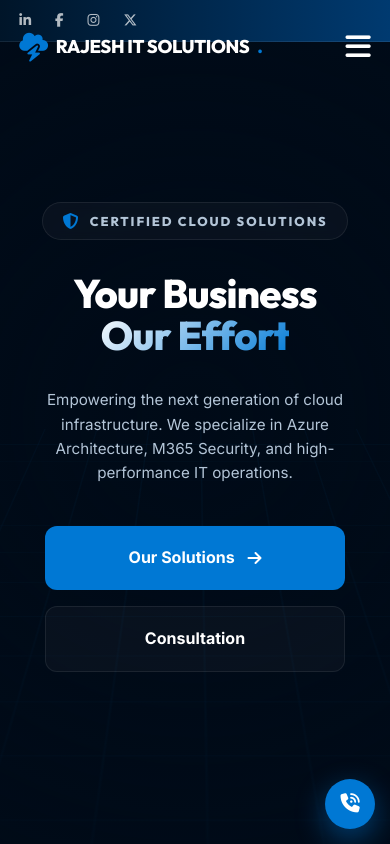
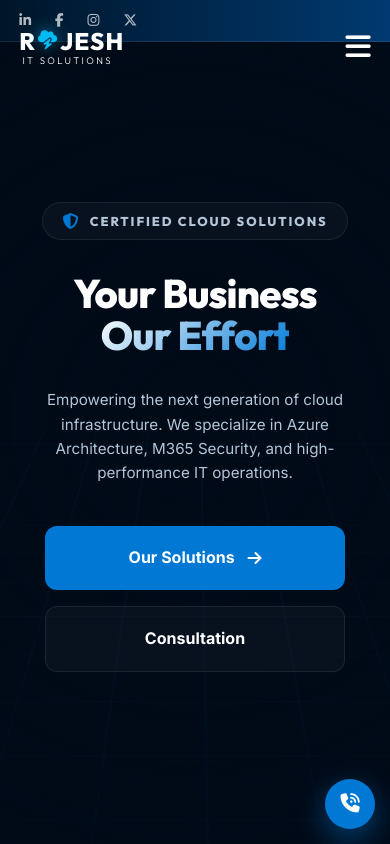
Before and after one commit to Rajesh1921/Rajesh-IT-solutions, a website: page index.html in a window 390 px wide. Shown: the top 844 px of the page. Drawn offline with Linux system fonts and the light colour scheme.

Commit message:
Implement Option 5 premium typography logo natively using HTML/CSS

```diff
--- a/index.html
+++ b/index.html
@@ -33,7 +33,10 @@
     </div>
     <nav class="navbar">
         <div class="container container-nav">
-            <a href="#" class="logo"><i class="fa-solid fa-cloud-bolt"></i> RAJESH IT SOLUTIONS<span>.</span></a>
+            <a href="#" class="logo" aria-label="Rajesh IT Solutions">
+                <div class="logo-main" aria-hidden="true">R<i class="fa-solid fa-cloud-bolt logo-cloud"></i>JESH</div>
+                <div class="logo-sub" aria-hidden="true">IT SOLUTIONS</div>
+            </a>
             <div class="menu-toggle" id="mobile-menu">
                 <i class="fa-solid fa-bars"></i>
             </div>
--- a/style.css
+++ b/style.css
@@ -149,22 +149,36 @@ h4,
 }
 
 .logo {
+    text-decoration: none;
+    display: flex;
+    flex-direction: column;
+    align-items: flex-start;
+    line-height: 1;
+}
+
+.logo-main {
     font-size: 2.6rem;
     font-weight: 800;
     color: white;
-    text-decoration: none;
     display: flex;
     align-items: center;
-    gap: 0.5rem;
+    letter-spacing: 0.05em;
 }
 
-.logo i {
-    color: var(--primary);
-    font-size: 1.8rem;
+.logo-cloud {
+    color: var(--secondary); /* The cyan glow */
+    font-size: 2.2rem;
+    margin: 0 0.1rem;
+    filter: drop-shadow(0 0 8px rgba(0, 188, 242, 0.6));
 }
 
-.logo span {
-    color: var(--primary);
+.logo-sub {
+    font-size: 0.95rem;
+    font-weight: 300;
+    color: white;
+    letter-spacing: 0.25em; /* Stretches under the main text */
+    margin-top: 0.2rem;
+    padding-left: 0.2rem;
 }
 
 .nav-links {
@@ -936,9 +950,20 @@ h4,
     }
 
     .logo {
-        font-size: 1.15rem;
         white-space: nowrap;
-        letter-spacing: -0.02em;
+    }
+
+    .logo-main {
+        font-size: 1.5rem;
+    }
+
+    .logo-cloud {
+        font-size: 1.2rem;
+    }
+
+    .logo-sub {
+        font-size: 0.6rem;
+        letter-spacing: 0.24em;
     }
 
     .menu-toggle {
```
